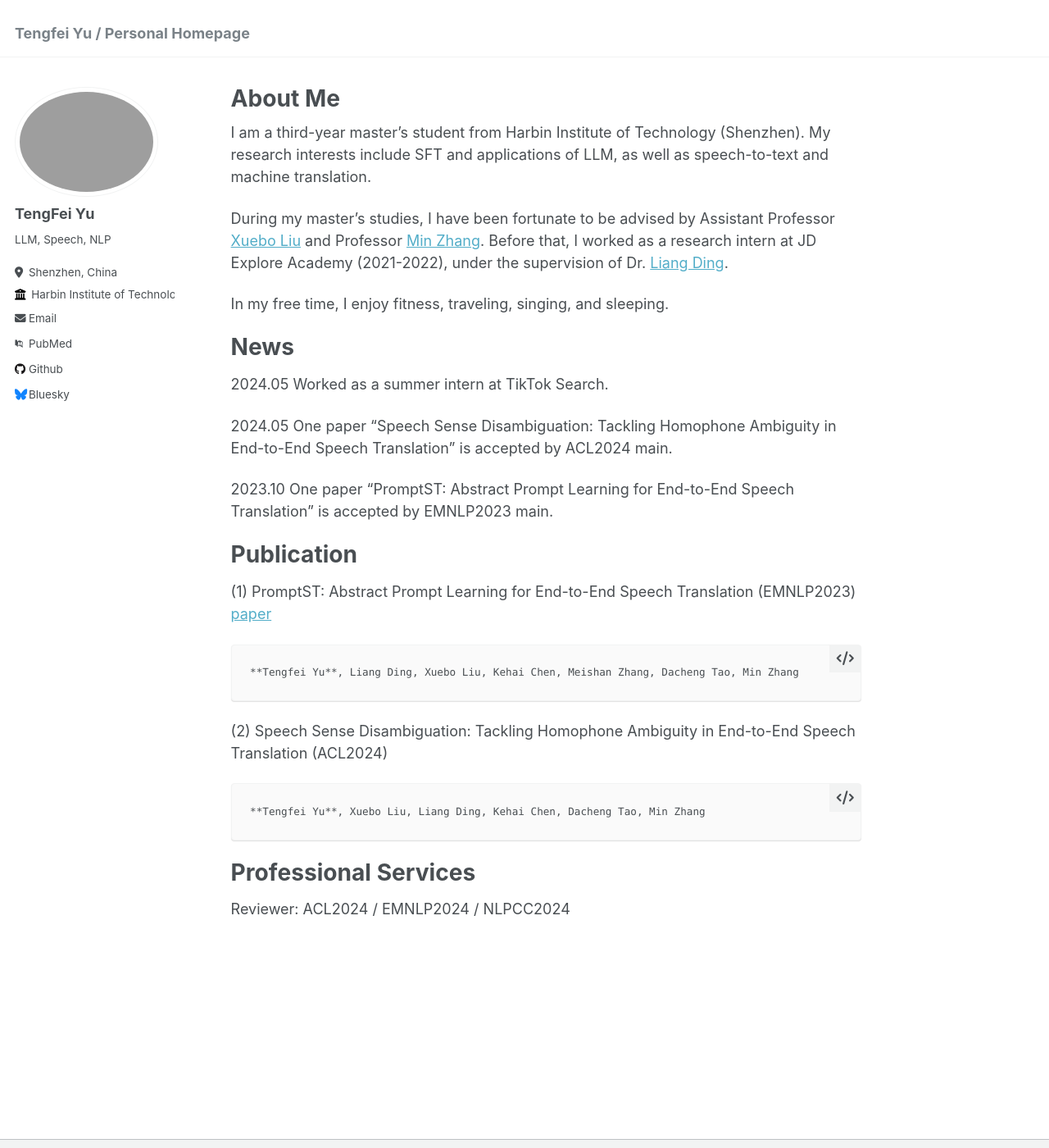
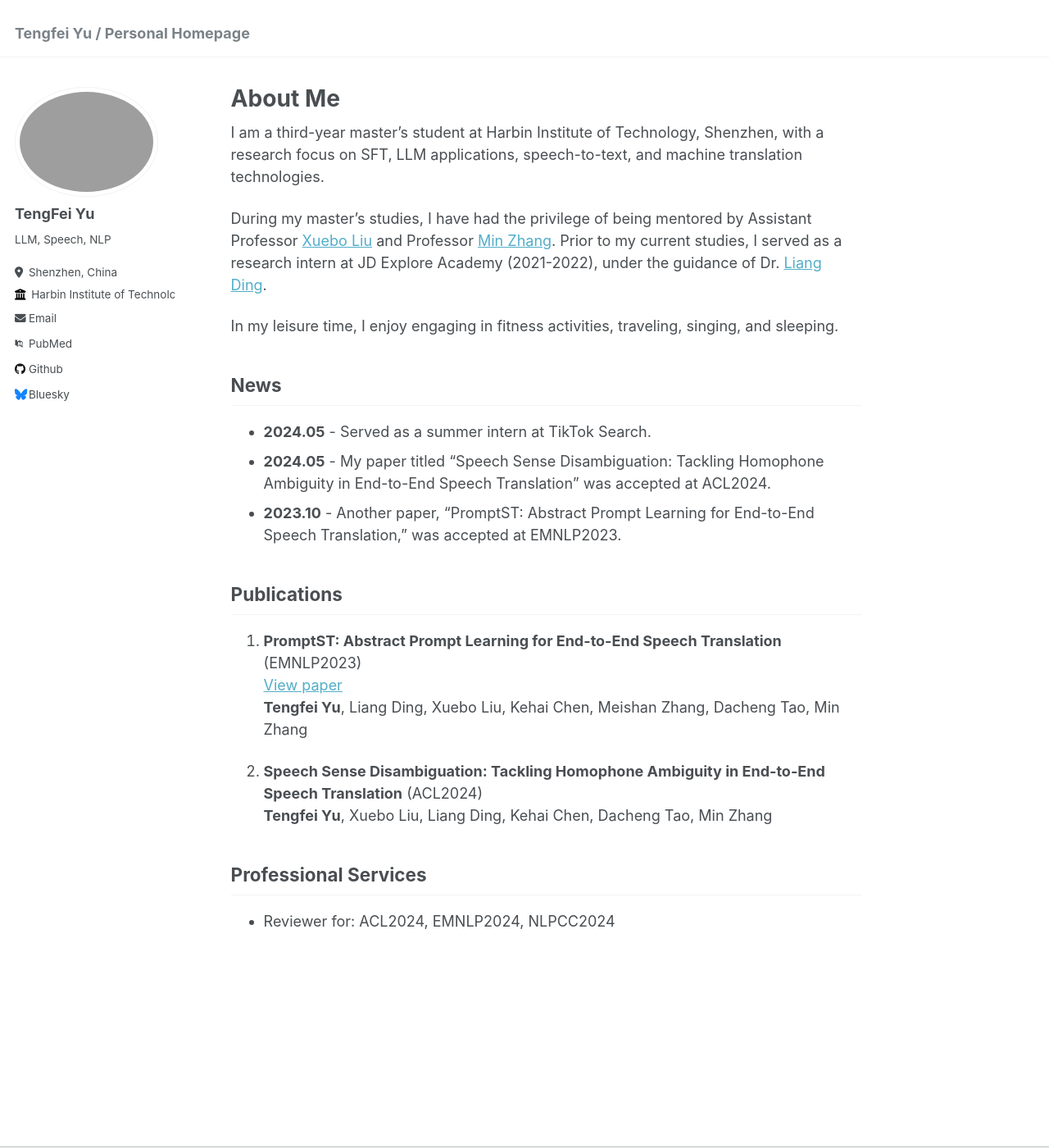
Before and after one commit to ytf-philp/TengfeiYu.github.io, a Jekyll site: the page built from _pages/about.md, in a window 1280 px wide and 1400 px high. Shown: the whole window at 82% size. Built offline with Jekyll 4.4.1, drawn with Linux system fonts in a browser that asks for light colours; some web fonts are replaced.

Commit message:
Update about.md

```diff
--- a/_pages/about.md
+++ b/_pages/about.md
@@ -7,34 +7,27 @@ redirect_from:
   - /about.html
 ---
 
-I am a third-year master's student from Harbin Institute of Technology (Shenzhen). My research interests include SFT and applications of LLM, as well as speech-to-text and machine translation.
+I am a third-year master's student at Harbin Institute of Technology, Shenzhen, with a research focus on SFT, LLM applications, speech-to-text, and machine translation technologies.
 
-During my master's studies, I have been fortunate to be advised by Assistant Professor [Xuebo Liu](https://sunbowliu.github.io/) and Professor [Min Zhang](https://faculty.hitsz.edu.cn/MinZhang). Before that, I worked as a research intern at JD Explore Academy (2021-2022), under the supervision of Dr. [Liang Ding](https://liamding.cc/).
+During my master's studies, I have had the privilege of being mentored by Assistant Professor [Xuebo Liu](https://sunbowliu.github.io/) and Professor [Min Zhang](https://faculty.hitsz.edu.cn/MinZhang). Prior to my current studies, I served as a research intern at JD Explore Academy (2021-2022), under the guidance of Dr. [Liang Ding](https://liamding.cc/).
 
-In my free time, I enjoy fitness, traveling, singing, and sleeping.
+In my leisure time, I enjoy engaging in fitness activities, traveling, singing, and sleeping.
 
-News
-======
+## News
 
-2024.05   Worked as a summer intern at TikTok Search.
+- **2024.05** - Served as a summer intern at TikTok Search.
+- **2024.05** - My paper titled "Speech Sense Disambiguation: Tackling Homophone Ambiguity in End-to-End Speech Translation" was accepted at ACL2024.
+- **2023.10** - Another paper, "PromptST: Abstract Prompt Learning for End-to-End Speech Translation," was accepted at EMNLP2023.
 
-2024.05   One paper "Speech Sense Disambiguation: Tackling Homophone Ambiguity in End-to-End Speech Translation" is accepted by ACL2024 main.
+## Publications
 
-2023.10   One paper "PromptST: Abstract Prompt Learning for End-to-End Speech Translation" is accepted by EMNLP2023 main.
+1. **PromptST: Abstract Prompt Learning for End-to-End Speech Translation** (EMNLP2023)
+   [View paper](https://openreview.net/forum?id=Nijnhwu1Uz&referrer=%5Bthe%20profile%20of%20Tengfei%20Yu%5D)
+   **Tengfei Yu**, Liang Ding, Xuebo Liu, Kehai Chen, Meishan Zhang, Dacheng Tao, Min Zhang
 
+2. **Speech Sense Disambiguation: Tackling Homophone Ambiguity in End-to-End Speech Translation** (ACL2024)
+   **Tengfei Yu**, Xuebo Liu, Liang Ding, Kehai Chen, Dacheng Tao, Min Zhang
 
-Publication
-======
+## Professional Services
 
-(1) PromptST: Abstract Prompt Learning for End-to-End Speech Translation  (EMNLP2023) [paper](https://openreview.net/forum?id=Nijnhwu1Uz&referrer=%5Bthe%20profile%20of%20Tengfei%20Yu%5D)
-
-    **Tengfei Yu**, Liang Ding, Xuebo Liu, Kehai Chen, Meishan Zhang, Dacheng Tao, Min Zhang
-
-(2) Speech Sense Disambiguation: Tackling Homophone Ambiguity in End-to-End Speech Translation (ACL2024)
-
-    **Tengfei Yu**, Xuebo Liu, Liang Ding, Kehai Chen, Dacheng Tao, Min Zhang
-
-Professional Services
-======
-
-Reviewer: ACL2024 / EMNLP2024 / NLPCC2024
+- Reviewer for: ACL2024, EMNLP2024, NLPCC2024
```
